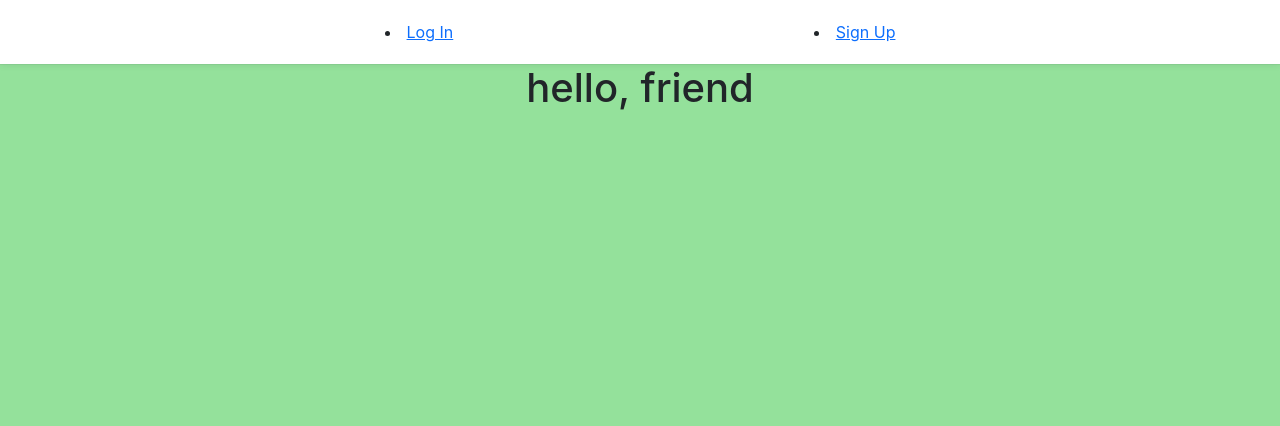
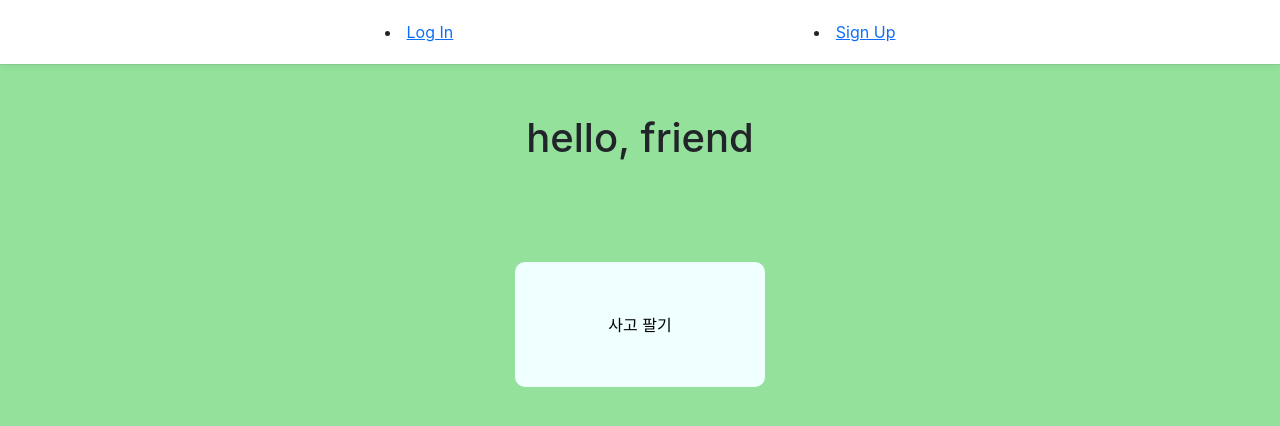
Before and after one commit to pyongho1/uStudnent-Frontend, a React (Create React App) app: page / in a window 1280 px wide. Shown: the top 426 px of the page. Built offline with nearby package versions, Linux system fonts and the light colour scheme; no server answers.

Commit message:
Add a link to sell

```diff
--- a/src/components/NavBar/NavBar.jsx
+++ b/src/components/NavBar/NavBar.jsx
@@ -6,10 +6,10 @@ const NavBar = ({ user, handleLogout }) => {
     <nav>
       {user ? (
         <>
-          <p>Welcome, {user.name}</p>
+          {/* <p className="userName">Welcome, {user.name}</p> */}
 
-          <Link to="/profiles" className="navLists">
-            Profiles
+          <Link to="/sell" className="navLists">
+            사고팔고
           </Link>
 
           <Link to="/new" className="navLists">
--- a/src/pages/Landing/Landing.jsx
+++ b/src/pages/Landing/Landing.jsx
@@ -13,6 +13,7 @@ const Landing = ({ user, posts }) => {
       <div className={styles.container}>
         <div className={styles.contentContainer}>
           <h1>hello, {user ? user.name : "friend"}</h1>
+          <a href="#">사고 팔기</a>
         </div>
       </div>
     </>
--- a/src/pages/Landing/Landing.module.css
+++ b/src/pages/Landing/Landing.module.css
@@ -3,13 +3,11 @@
   align-items: center;
   flex-direction: column;
   height: 100vh;
-  /* width: auto; */
   width: 100%;
   background-color: #94e19b;
 }
 
 .contentContainer {
-  /* border: 1px solid;s */
   width: 65vw;
   height: 100vh;
   display: flex;
@@ -19,4 +17,21 @@
 
 .contentContainer > h1 {
   margin-bottom: 100px;
+  margin-top: 50px;
 }
+
+.contentContainer > a {
+  text-decoration: none;
+  border-radius: 10px;
+  height: 125px;
+  width: 250px;
+  display: flex;
+  justify-content: center;
+  align-items: center;
+  color: black;
+  background-color: azure;
+}
+
+.contentContainer > a:hover {
+  background-color: #94e19b;
+}
```
